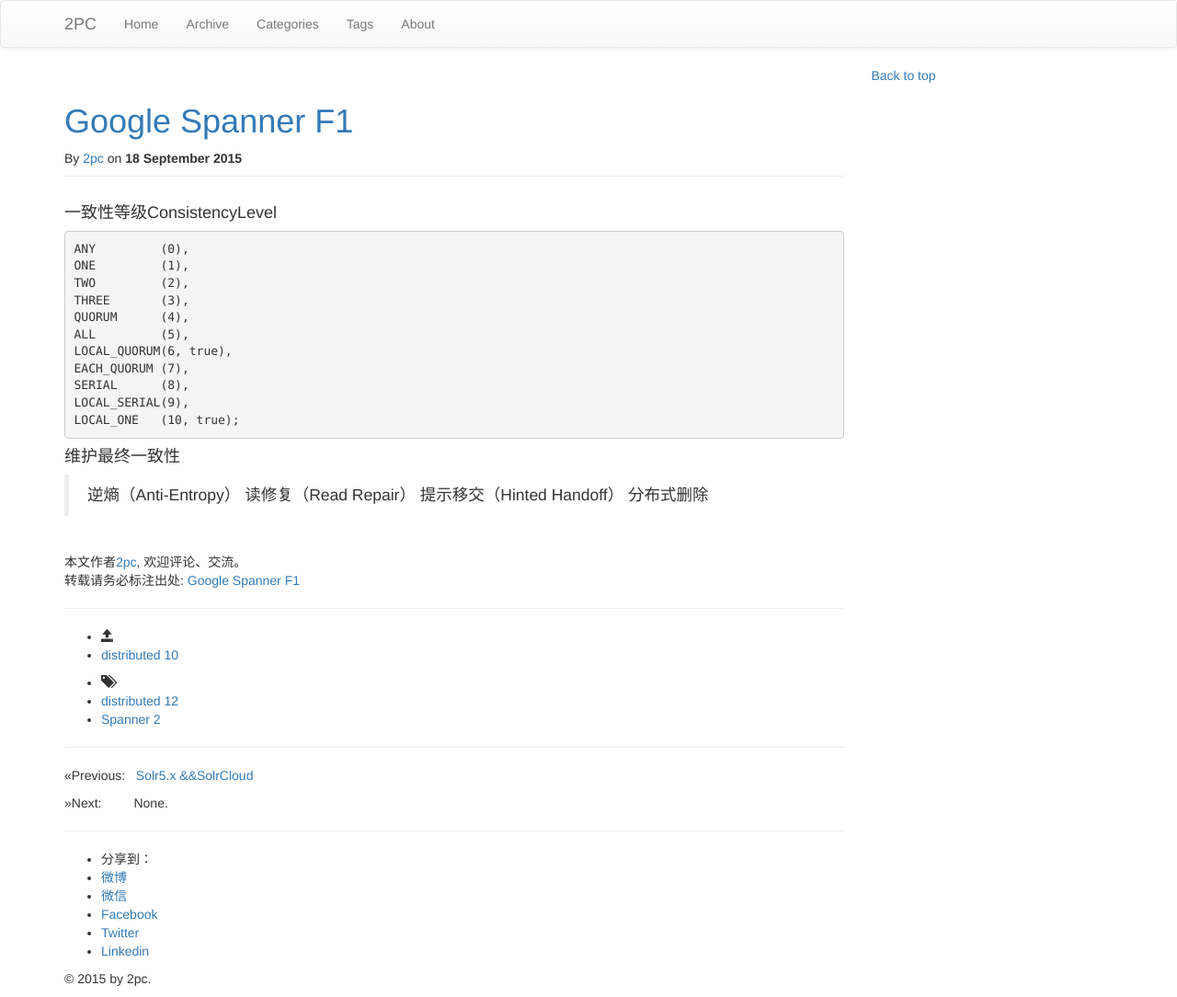
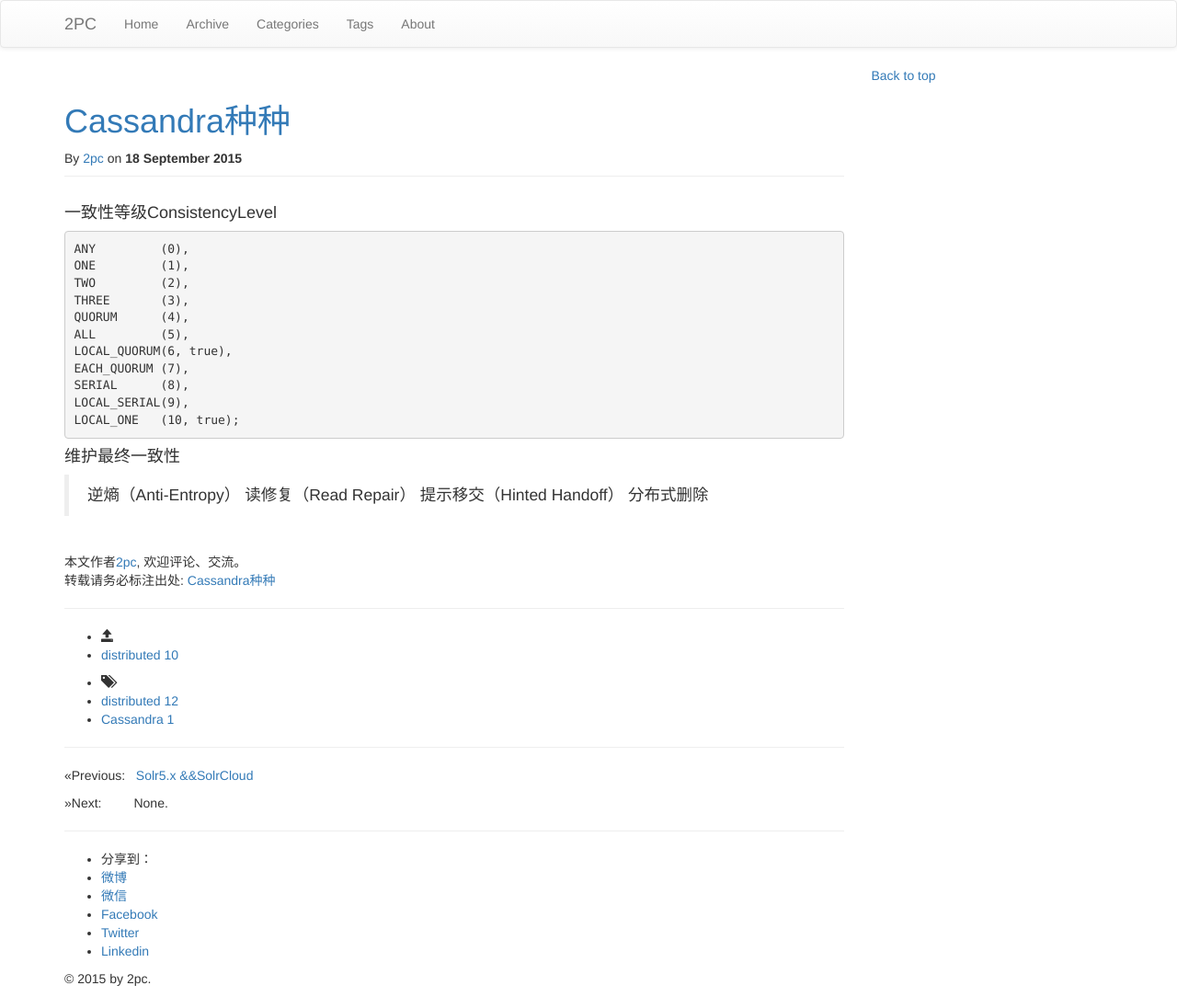
Before and after one commit to luyee/2pc.github.io, a Jekyll site: the page built from _posts/distributed/2015-09-18-Cassandra.md, in a window 1280 px wide. Shown: the whole page at 92% size. Built offline with Jekyll 4.4.1, drawn with Linux system fonts in a browser that asks for light colours; nearby versions of some CDN libraries; library files that are not in the unit come from our copies; comment, search, counter and statistics services are not loaded.

Commit message:
Update 2015-09-18-Cassandra.md

```diff
--- a/_posts/distributed/2015-09-18-Cassandra.md
+++ b/_posts/distributed/2015-09-18-Cassandra.md
@@ -1,10 +1,9 @@
 ---
 layout: post
-title: "Google Spanner F1"
-keywords: ["distributed"]
-description: "Google Spanner F1"
+title: "Cassandra种种"
+description: "Cassandra种种"
 category: "distributed"
-tags: ["distributed","Spanner"]
+tags: ["distributed","Cassandra"]
 ---
 
 
```
